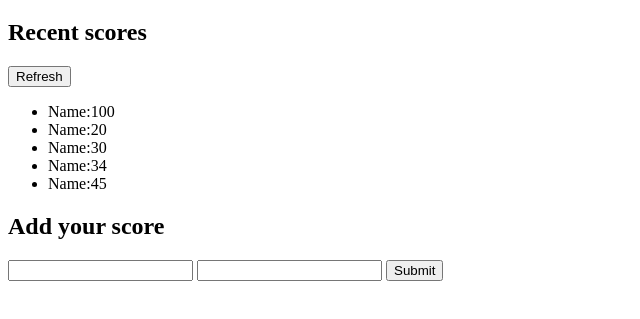
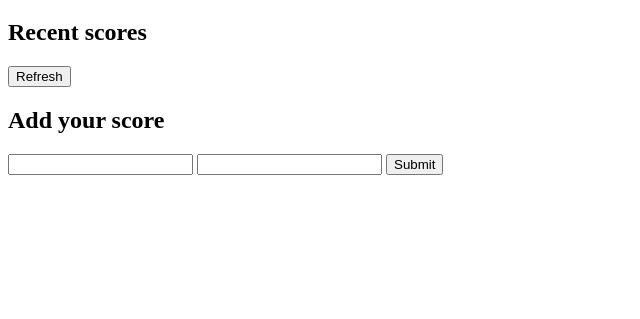
Before and after one commit to omarsalem7/My-leaderboard, a plain HTML site: page src/index.html in a window 1280 px wide. Shown: the part 61-380 px from the top of the page, without its empty margins (0-640 px from the left). Drawn offline with Linux system fonts and the light colour scheme.

Commit message:
remove scores data from html

```diff
--- a/src/index.html
+++ b/src/index.html
@@ -17,17 +17,13 @@
                 <button>Refresh</button>
             </div>
             <ul>
-                <li>Name:100</li>
-                <li>Name:20</li>
-                <li>Name:30</li>
-                <li>Name:34</li>
-                <li>Name:45</li>
+
             </ul>
         </div>
         <div class="form-scores">
             <h2>Add your score</h2>
             <form>
-                <input type="text" name="username" required />
+                <input type="text" name="user" required />
                 <input type="number" name="score" required />
                 <button type="submit">Submit</button>
             </form>
```
